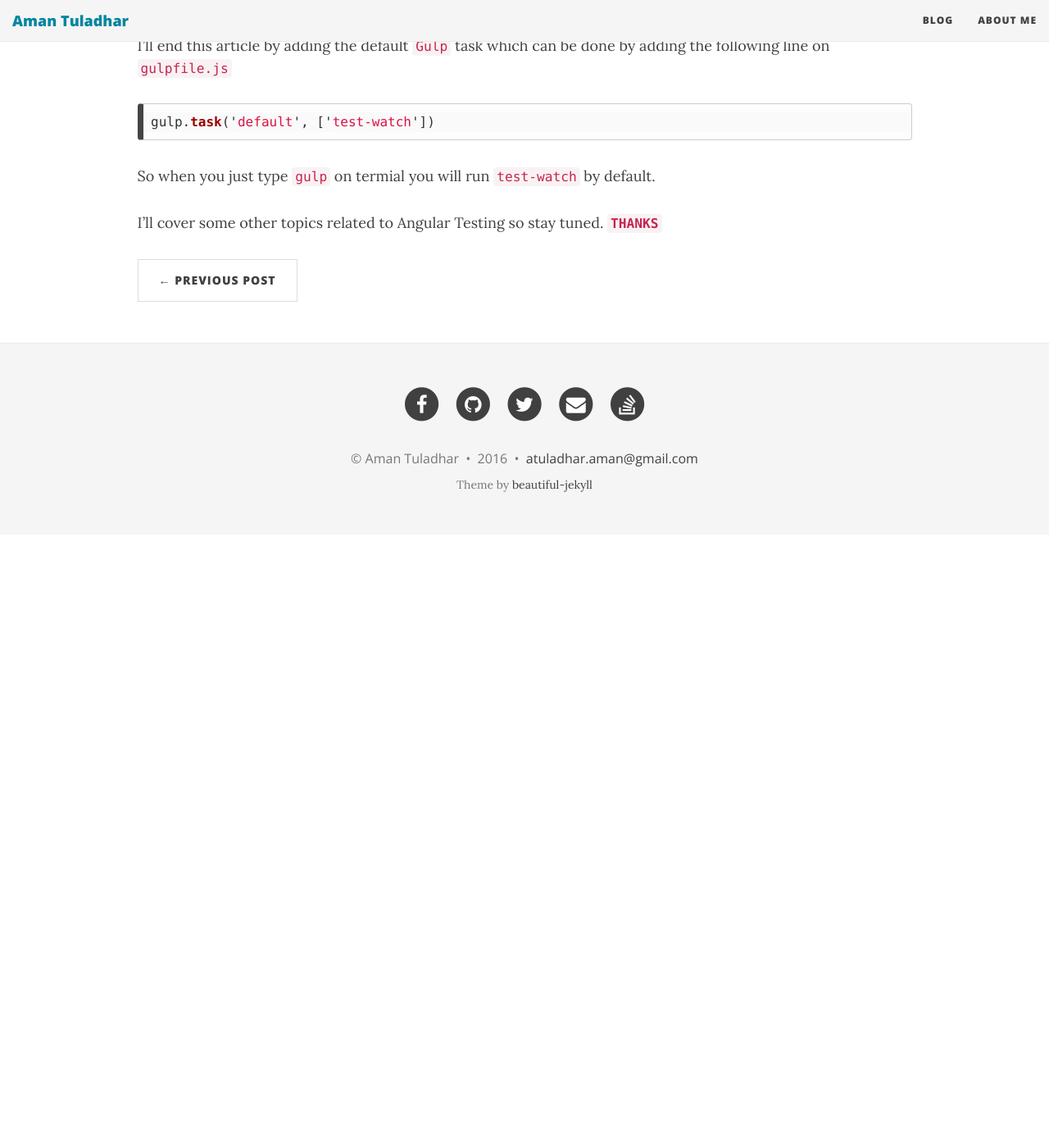
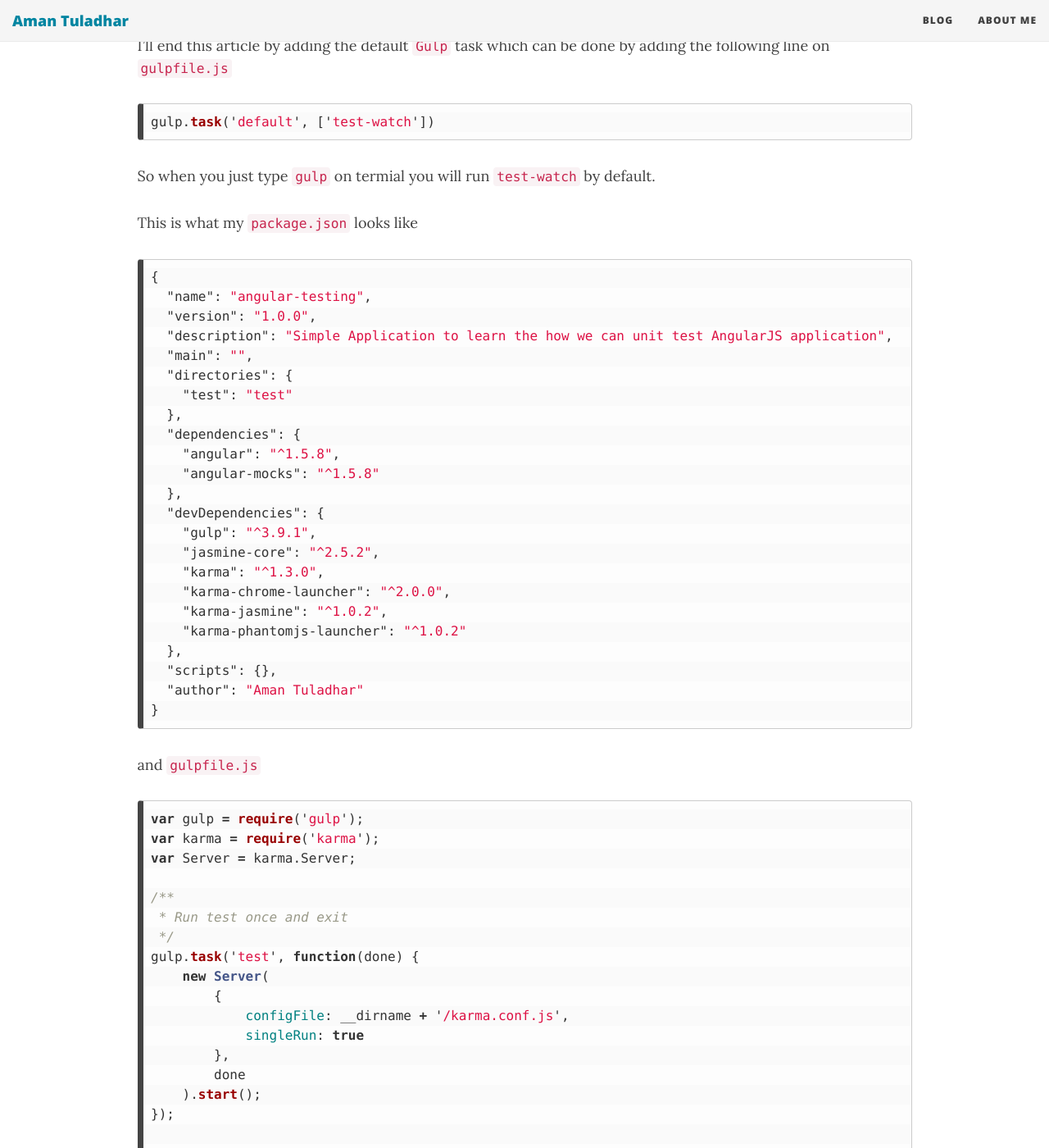
Before and after one commit to amantuladhar/amantuladhar.github.io, a Jekyll site: the page built from _posts/2016-11-25-UsingGulpToRunTest.md, in a window 1280 px wide and 1400 px high, scrolled down 4064 px. Shown: the whole window at 82% size. Built offline with Jekyll 4.4.1, drawn with Linux system fonts in a browser that asks for light colours; nearby versions of some CDN libraries; comment, search, counter and statistics services are not loaded; before the commit the page ends 4716 px from its top, so only the background shows below that; some of the changed text lies outside the part shown.

Commit message:
Anguar testing using gulp - Add some content

````diff
--- a/_posts/2016-11-25-UsingGulpToRunTest.md
+++ b/_posts/2016-11-25-UsingGulpToRunTest.md
@@ -133,4 +133,111 @@ gulp.task('default', ['test-watch'])
 
 So when you just type `gulp` on termial you will run `test-watch` by default.
 
+This is what my `package.json` looks like
+
+```json
+{
+  "name": "angular-testing",
+  "version": "1.0.0",
+  "description": "Simple Application to learn the how we can unit test AngularJS application",
+  "main": "",
+  "directories": {
+    "test": "test"
+  },
+  "dependencies": {
+    "angular": "^1.5.8",
+    "angular-mocks": "^1.5.8"
+  },
+  "devDependencies": {
+    "gulp": "^3.9.1",
+    "jasmine-core": "^2.5.2",
+    "karma": "^1.3.0",
+    "karma-chrome-launcher": "^2.0.0",
+    "karma-jasmine": "^1.0.2",
+    "karma-phantomjs-launcher": "^1.0.2"
+  },
+  "scripts": {},
+  "author": "Aman Tuladhar"
+}
+```
+
+and `gulpfile.js`
+
+```javascript
+var gulp = require('gulp');
+var karma = require('karma');
+var Server = karma.Server;
+
+/**
+ * Run test once and exit
+ */
+gulp.task('test', function(done) {
+    new Server(
+        {
+            configFile: __dirname + '/karma.conf.js',
+            singleRun: true
+        },
+        done
+    ).start();
+});
+
+/**
+ * Watch for file changes and re-run tests on each change
+ */
+gulp.task('test-watch', function(done) {
+    new Server(
+        {
+            configFile: __dirname + '/karma.conf.js'
+        },
+        done
+    ).start();
+});
+
+gulp.task('chrome', function(done) {
+    new Server(
+        {
+            configFile: __dirname + '/karma.conf.js',
+            browsers: ['Chrome'],
+            singleRun: true
+        },
+        done
+    ).start();
+});
+
+gulp.task('default', ['test-watch']);
+```
+
+and `karma.conf.js`
+
+```javascript
+
+// Karma configuration
+
+module.exports = function(config) {
+    config.set({
+
+        basePath: '',
+        port: 9876,
+        frameworks: ['jasmine'],
+        autoWatch: true,
+        browsers: ['PhantomJS'],
+        singleRun: false,
+        files: [
+            'node_modules/angular/angular.min.js',
+            'node_modules/angular-mocks/angular-mocks.js',
+            'src/**/*.js',
+            'test/**/*Spec.js'
+        ],
+        exclude: [],
+        logLevel: config.LOG_INFO,
+
+        preprocessors: {},
+        reporters: ['progress'],
+        colors: true,
+        concurrency: Infinity
+    })
+};
+
+```
+
 I'll cover some other topics related to Angular Testing so stay tuned. **`THANKS`**
````
